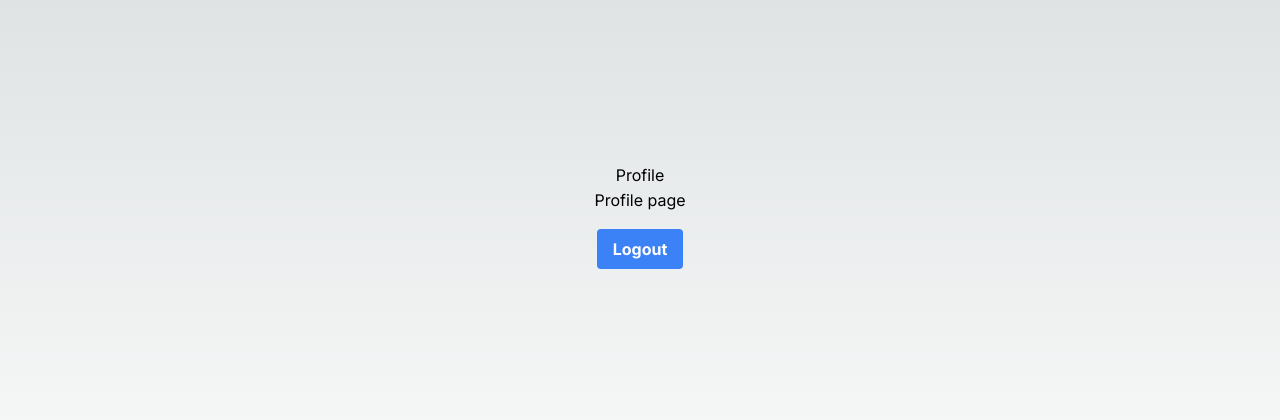
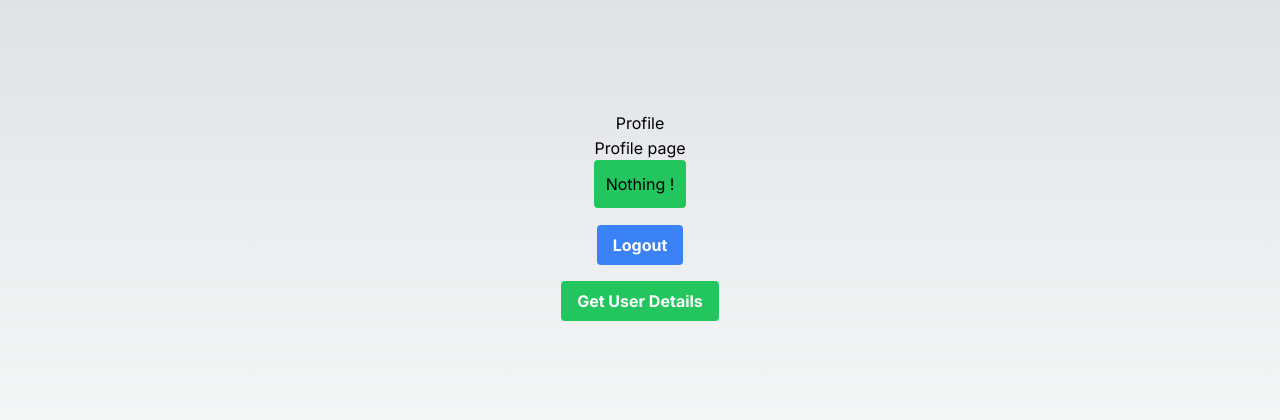
Before and after one commit to nirgluzman/NextJS-Auth-App, a Next.js app: page /profile in a window 1280 px wide. Shown: the part 184-604 px from the top of the page. Built offline with nearby package versions, Linux system fonts and the light colour scheme.

Commit message:
add me route

```diff
--- /dev/null
+++ b/src/app/api/users/me/route.ts
@@ -0,0 +1,25 @@
+import connectToDatabase from '@/dbConfig/dbConfig';
+import User from '@/models/userModel';
+
+import { getDataFromAccessToken } from '@/helpers/getDataFromAccessToken';
+
+import { NextRequest, NextResponse } from 'next/server';
+import { RequestCookies } from 'next/dist/compiled/@edge-runtime/cookies';
+
+connectToDatabase();
+
+export async function GET(req: NextRequest) {
+  try {
+    const accessToken = req.cookies.get('accessToken')?.value || '';
+    const userId = await getDataFromAccessToken(accessToken);
+    const user = await User.findById(userId).select('-password');
+    console.log('me route - user', user);
+    return NextResponse.json({ message: 'User found', data: user }, { status: 200 });
+  } catch (error: any) {
+    console.error('me route - error', error);
+    return NextResponse.json(
+      { message: 'Something went wrong', error: error.message },
+      { status: 500 }
+    );
+  }
+}
--- a/src/app/login/page.tsx
+++ b/src/app/login/page.tsx
@@ -1,8 +1,9 @@
 'use client';
 
 import Link from 'next/link';
+import { useRouter } from 'next/navigation';
 import { useState, useEffect } from 'react';
-import { useRouter } from 'next/navigation';
+
 import axios from 'axios';
 
 import { toast, ToastContainer } from 'react-toastify';
--- a/src/app/profile/page.tsx
+++ b/src/app/profile/page.tsx
@@ -1,6 +1,9 @@
 'use client';
 
+import Link from 'next/link';
 import { useRouter } from 'next/navigation';
+import { useState } from 'react';
+
 import axios from 'axios';
 
 import { toast, ToastContainer } from 'react-toastify';
@@ -8,6 +11,8 @@ import 'react-toastify/dist/ReactToastify.css';
 
 export default function ProfilePage() {
   const router = useRouter();
+
+  const [data, setData] = useState<any>(null);
 
   const onLogout = async () => {
     const response = await axios.get('/api/users/logout');
@@ -18,6 +23,19 @@ export default function ProfilePage() {
         router.push('/login');
       },
     });
+  };
+
+  const getUserDetails = async () => {
+    try {
+      const response = await axios.get('/api/users/me');
+      console.log('User details', response.data);
+      setData(response.data.data);
+    } catch (error: any) {
+      console.error('User details error', error);
+      toast.error(error.message, {
+        autoClose: 2000,
+      });
+    }
   };
 
   return (
@@ -32,12 +50,20 @@ export default function ProfilePage() {
       <h1>Profile</h1>
       <hr />
       <p>Profile page</p>
+      <h2 className='p-3 rounded bg-green-500'>
+        {data ? <Link href={`/profile/${data._id}`}>{data.username}</Link> : 'Nothing !'}
+      </h2>
       <hr />
       <button
         onClick={onLogout}
         className='bg-blue-500 hover:bg-blue-700 text-white font-bold mt-4 py-2 px-4 rounded'>
         Logout
       </button>
+      <button
+        onClick={getUserDetails}
+        className='bg-green-500 hover:bg-green-700 text-white font-bold mt-4 py-2 px-4 rounded'>
+        Get User Details
+      </button>
     </div>
   );
 }
--- /dev/null
+++ b/src/helpers/getDataFromAccessToken.ts
@@ -0,0 +1,12 @@
+import { NextRequest } from 'next/server';
+import jwt from 'jsonwebtoken';
+
+export const getDataFromAccessToken = (token: string) => {
+  try {
+    const decodedToken: any = jwt.verify(token, process.env.ACCESS_TOKEN_SECRET!);
+    return decodedToken.id;
+  } catch (error: any) {
+    console.log(error);
+    return 'Token not valid';
+  }
+};
```
